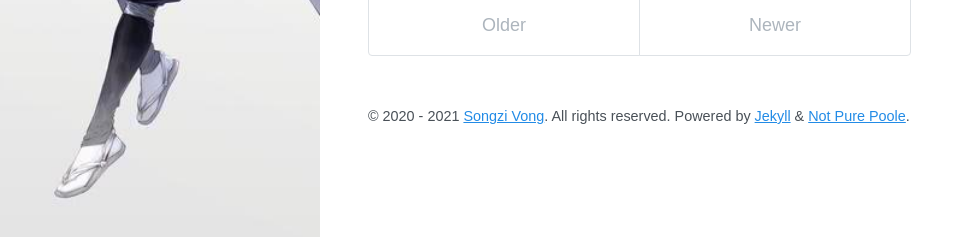
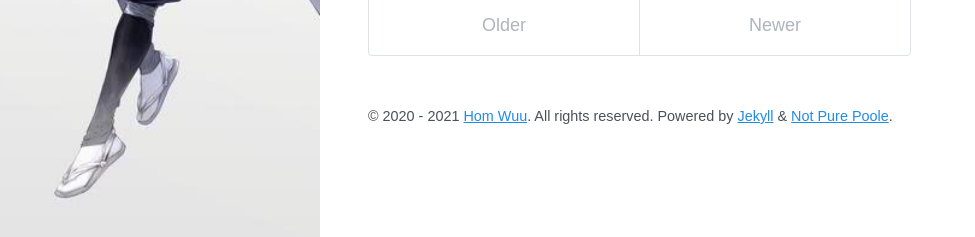
Before and after one commit to DrawToSword/DrawToSword.github.io, a Jekyll site: the page built from index.html, in a window 1280 px wide. Shown: the part 660-897 px from the top of the page, without its empty margins (0-975 px from the left). Built offline with Jekyll 4.4.1, drawn with Linux system fonts in a browser that asks for light colours; nearby versions of some CDN libraries; the list of posts is cut into pages by our own code.

Commit message:
update
update

```diff
--- a/_config.yml
+++ b/_config.yml
@@ -33,10 +33,9 @@ twitter:
   card: summary
 logo: logo.png
 social:
-  name: Songzi Vong
+  name: Hom Wuu
   links:
-    - https://twitter.com/vszhub
-    - https://github.com/vszhub
+    - https://github.com/DrawToSword/
 google_site_verification: xxxxx
 lang: en
 
@@ -54,6 +53,6 @@ sass:
 
 # Specify the author for blog posts
 author:
-  name: Songzi Vong
-  url: https://github.com/vszhub/
-  email: vszhub@gmail.com
+  name: Hom Wuu
+  url: https://github.com/DrawToSword/
+  email: wu_hom910428@163.com
--- a/_data/social.yml
+++ b/_data/social.yml
@@ -1,5 +1,5 @@
 - title: Email
-  url: wu_hom910428@163.com
+  url: mailto://wu_hom910428@163.com
   icon: fas fa-envelope
 # - title: Twitter
 #   url: https://twitter.com/vszhub
```
